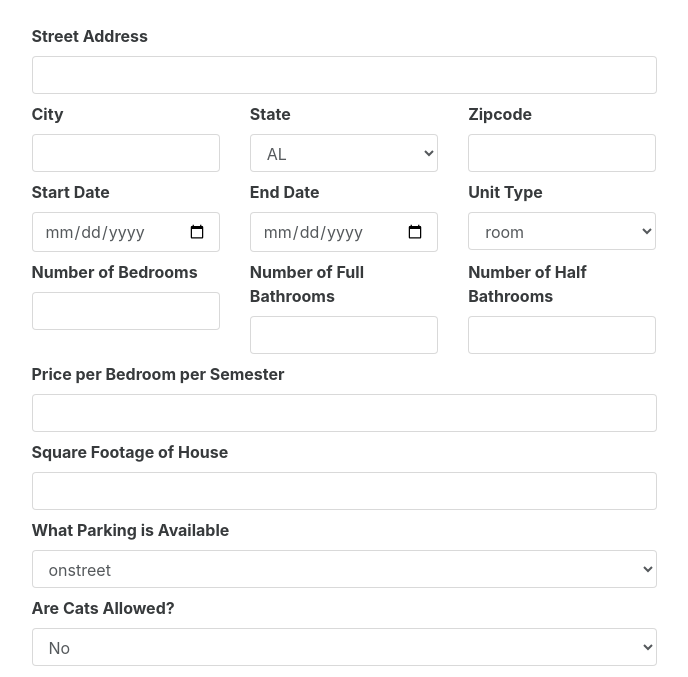
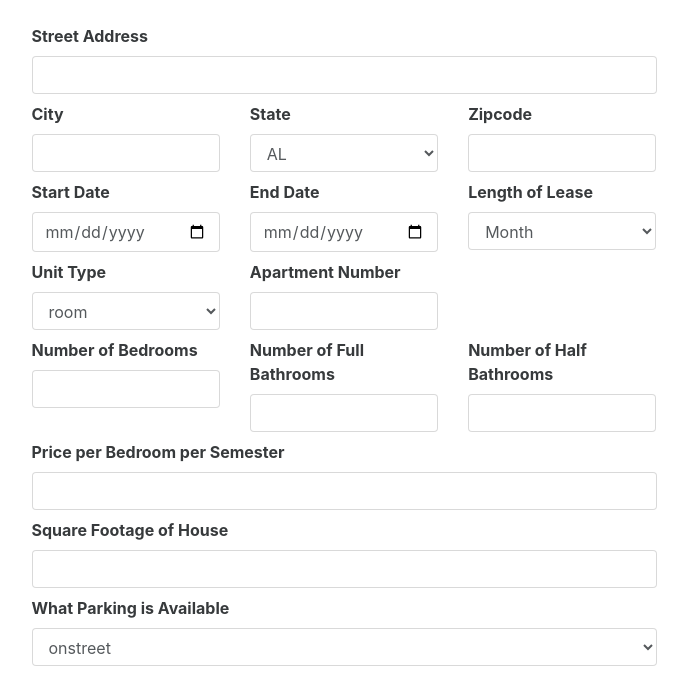
Before and after one commit to maxbbender/nexnest, a Flask app: page /landlord/createListing in a window 1280 px wide. Shown: the part 54-731 px from the top of the page, without its empty margins (296-984 px from the left). Run offline with Flask 2, Linux system fonts and the light colour scheme; parts of the project's set-up code (start-up, migrations or seed data) failed here and were passed over; some libraries are stand-ins or nearby versions.

Commit message:
Merged in new models and added to listings
-add description, num_full_baths, num_half_baths, time_period,
apartment_number to the creation, edititng, and displaying of listings

```diff
--- a/nexnest/blueprints/listing.py
+++ b/nexnest/blueprints/listing.py
@@ -21,15 +21,17 @@ def createListing():
     form = ListingForm(request.form)
     if request.method == 'POST' and form.validate():
         newListing = Listing(street=form.street.data,
+        					apartment_number=form.apartment_number.data,
                             city=form.city.data,
                             state=form.state.data,
                             zip_code=form.zip_code.data,
                             start_date=form.start_date.data,
                             end_date=form.end_date.data,
+                            time_period=form.time_period.data,
                             unit_type=form.unit_type.data,
                             num_bedrooms=form.num_bedrooms.data,
-                            #num_full_baths=form.start_date.data,
-                            #num_half_baths=form.start_date.data,
+                            num_full_baths=form.num_full_baths.data,
+                            num_half_baths=form.num_half_baths.data,
                             price=form.price.data,
                             square_footage=form.square_footage.data,
                             parking=form.parking.data,
@@ -46,8 +48,8 @@ def createListing():
                             emergency_maintenance=form.emergency_maintenance.data,
                             snow_plowing=form.snow_plowing.data,
                             garbage_service=form.garbage_service.data,
-                            security_service=form.security_service.data)
-                            #description=form.start_date.data
+                            security_service=form.security_service.data,
+                            description=form.description.data)
         session.add(newListing)
         session.commit()
         flash('Listing Created')
@@ -65,10 +67,12 @@ def editListing(listingID):
         form.zip_code.data = currentListing.zip_code
         form.start_date.data = currentListing.start_date
         form.end_date.data = currentListing.end_date
+        form.time_period.data = currentListing.time_period
         form.unit_type.data = currentListing.unit_type
+        form.apartment_number.data = currentListing.apartment_number
         form.num_bedrooms.data = currentListing.num_bedrooms
-        #form.num_full_baths.data = currentListing.num_full_baths
-        #form.num_half_baths.data = currentListing.num_half_baths
+        form.num_full_baths.data = currentListing.num_full_baths
+        form.num_half_baths.data = currentListing.num_half_baths
         form.price.data = currentListing.price
         form.square_footage.data = currentListing.square_footage
         form.parking.data = currentListing.parking
@@ -86,17 +90,19 @@ def editListing(listingID):
         form.snow_plowing.data = currentListing.snow_plowing
         form.garbage_service.data = currentListing.garbage_service
         form.security_service.data = currentListing.security_service
-        #form.description.data = currentListing.description
+        form.description.data = currentListing.description
     if  form.validate_on_submit():
         currentListing.street = form.street.data
         currentListing.city = form.city.data
         currentListing.zip_code = form.zip_code.data
         currentListing.start_date = form.start_date.data
         currentListing.end_date = form.end_date.data
+        currentListing.time_period = form.time_period.data
         currentListing.unit_type = form.unit_type.data
+        currentListing.apartment_number = form.apartment_number.data
         currentListing.num_bedrooms = form.num_bedrooms.data
-        #currentListing.num_full_baths.data = form.num_full_baths.data
-        #currentListing.num_half_baths.data = form.num_half_baths.data
+        currentListing.num_full_baths = form.num_full_baths.data
+        currentListing.num_half_baths = form.num_half_baths.data
         currentListing.price = form.price.data
         currentListing.square_footage = form.square_footage.data
         currentListing.parking = form.parking.data
@@ -114,7 +120,7 @@ def editListing(listingID):
         currentListing.snow_plowing = form.snow_plowing.data
         currentListing.garbage_service = form.garbage_service.data
         currentListing.security_service = form.security_service.data
-        #currentListing.description = form.description.data
+        currentListing.description = form.description.data
         session.commit()
         flash('Listing Updated', 'info')
         return redirect(url_for('listing.viewListing', listingID=listingID))
--- a/nexnest/forms/listing.py
+++ b/nexnest/forms/listing.py
@@ -18,6 +18,13 @@ valid_unit_types = [
 	('1', 'house'),
 	('2', 'complex'),
 	('3', 'apartment')
+]
+
+valid_time_periods = [
+	('0', 'Month'),
+	('1', 'Semester'),
+	('2', 'Year'),
+	('3', 'Summer')
 ]
 
 states = [
@@ -75,11 +82,13 @@ states = [
 
 class ListingForm(FlaskForm):
 	street = StringField('Street Address', [Length(min=2, max=50), InputRequired()])
+	apartment_number = IntegerField('Apartment Number', [InputRequired()])
 	city = StringField('City', [Length(min=2, max=50), InputRequired()])
 	state = SelectField('State', choices=states)
 	zip_code = StringField('Zipcode', [Length(min=5, max=5), InputRequired()])
 	start_date = StringField('Start Date', [Length(min=5, max=15), InputRequired()])
 	end_date = StringField('End Date', [Length(min=5, max=15), InputRequired()])
+	time_period = SelectField('Length of Lease', choices=valid_time_periods)
 	unit_type = SelectField('Unit Type', choices=valid_unit_types)
 	num_bedrooms = IntegerField('Number of Bedrooms', [InputRequired()])
 	num_full_baths = IntegerField('Number of Full Bathrooms', [InputRequired()])
--- a/nexnest/templates/detailedListing.html
+++ b/nexnest/templates/detailedListing.html
@@ -32,7 +32,7 @@
 			</div>
 			<div class="row">
 				<div class="col-xs-7">
-					<i class="fa fa-bed" aria-hidden="true"></i> {{ listing.num_bedrooms }} Bedrooms - 3 Bathrooms - {{ listing.square_footage }} sqft
+					<i class="fa fa-bed" aria-hidden="true"></i> {{ listing.num_bedrooms }} Bedrooms - {{ listing.num_full_baths }} Full Bathrooms - {{ listing.num_half_baths }} Half Bathrooms - {{ listing.square_footage }} sqft
 				</div>
 				<div class="col-xs-5" style="text-align: right">
 					<strong>Landlord: </strong>Pablo Revis
--- a/nexnest/templates/landlord/createListing.html
+++ b/nexnest/templates/landlord/createListing.html
@@ -28,7 +28,15 @@
 				    		{{ render_field(form.end_date, class="form-control", type="date") }}
 				    	</div>
 				    	<div class="col-xs-12 col-lg-4 justify-content-center">
-				    		{{ render_field(form.unit_type, class="form-control", type="text") }}
+				    		{{ render_field(form.time_period, class="form-control") }}
+				    	</div>
+				    </div>
+				    <div class="row">
+				    	<div class="col-xs-12 col-lg-4 justify-content-center">
+				    		{{ render_field(form.unit_type, class="form-control") }}
+				    	</div>
+				    	<div class="col-xs-12 col-lg-4 justify-content-center">
+				    		{{ render_field(form.apartment_number, class="form-control") }}
 				    	</div>
 				    </div>
 				    <div class="row">
```
